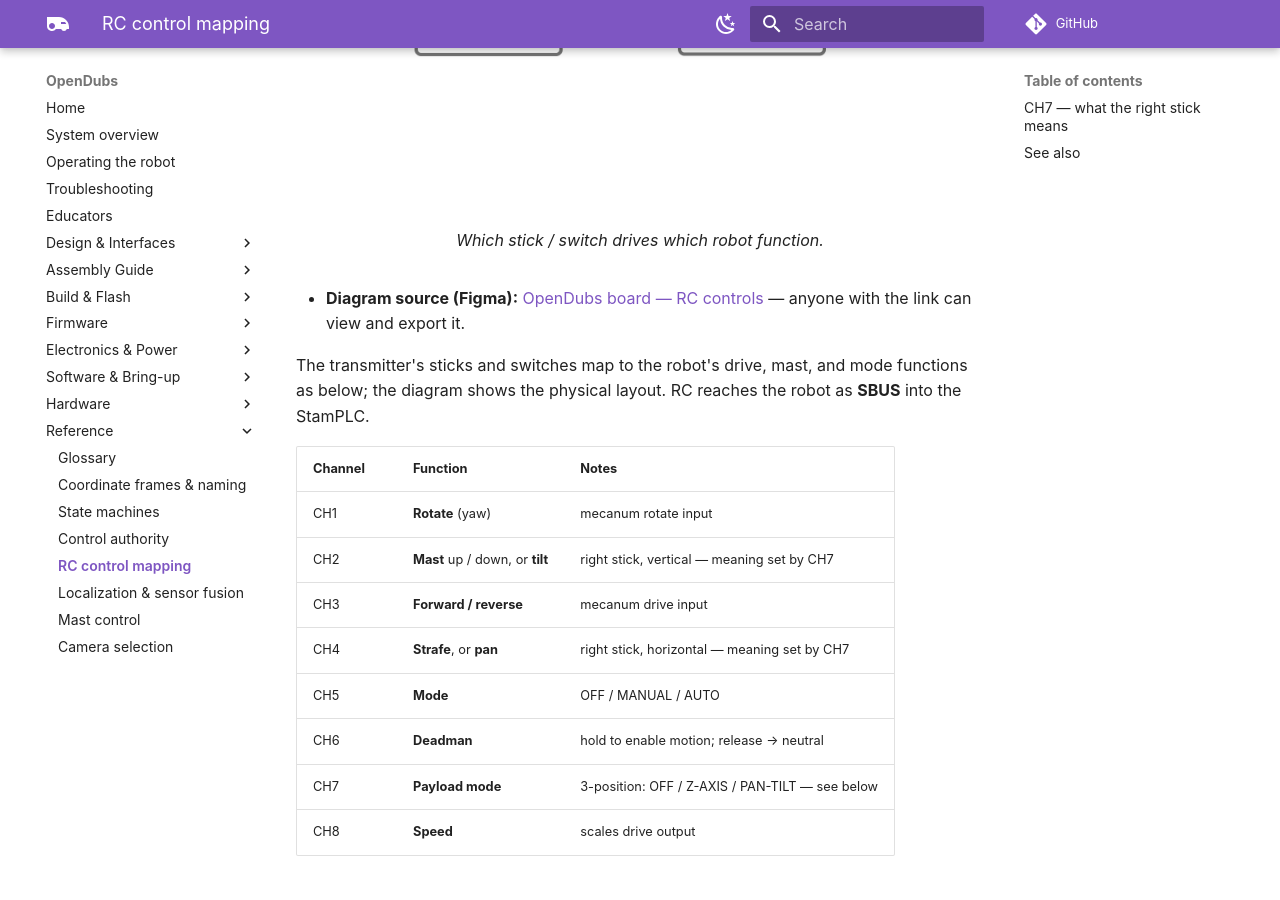
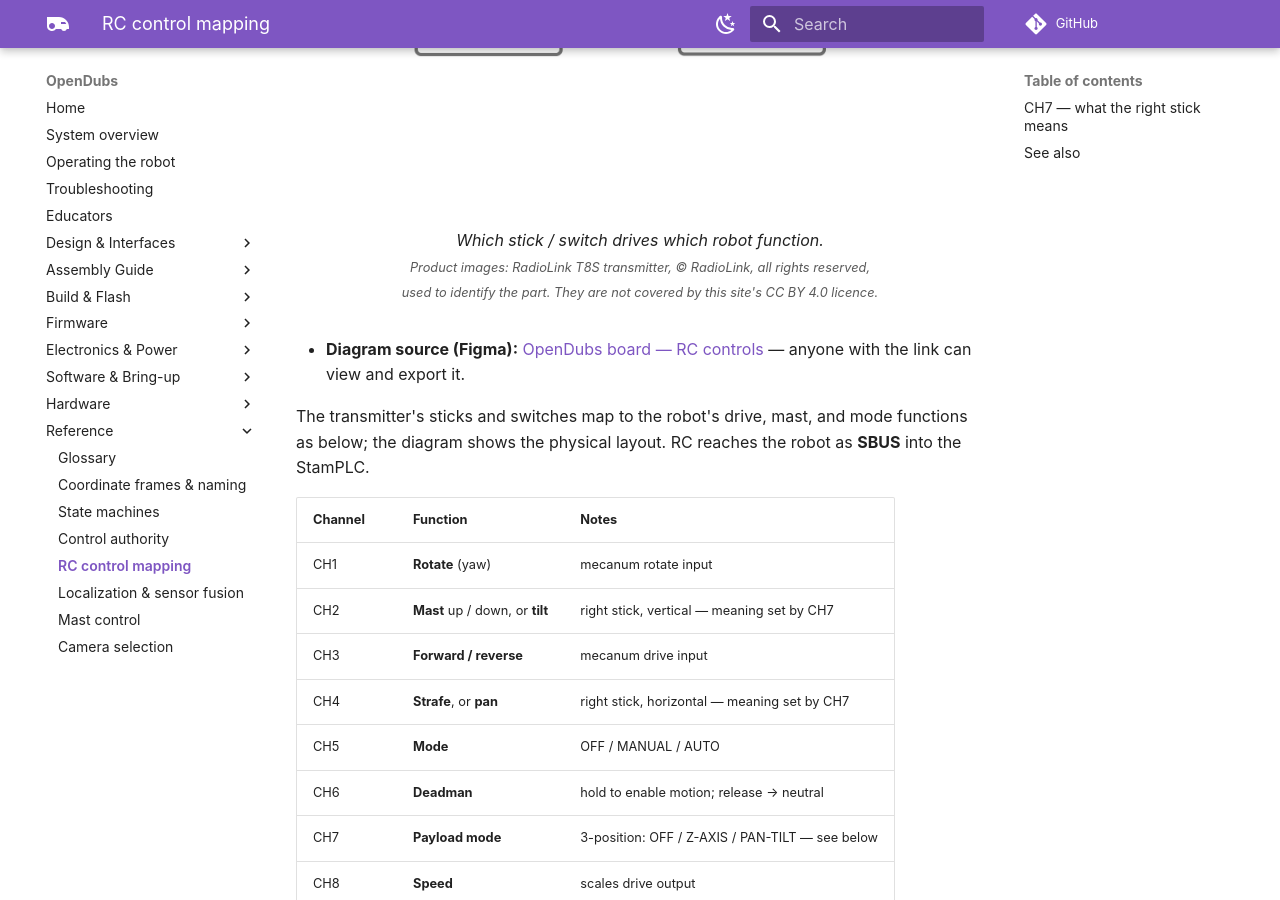
Before and after one commit to UW-Allen-School-Robotics/opendubs, an MkDocs documentation site: the page built from docs/rc-control-mapping.md, in a window 1280 px wide and 900 px high, scrolled down 640 px. Built offline with MkDocs 1.6.1 and Material for MkDocs 9.7.7, drawn with Linux system fonts in a browser that asks for light colours; comment, search, counter and statistics services are not loaded.

Commit message:
docs: credit the vendor product images in three diagrams
The RC transmitter and receiver diagrams are built on RadioLink's product
images, and the OTOS harness diagram on SparkFun's and Adafruit's product
photos. Each caption now names the source and its terms, and says the images
are not covered by the site's CC BY 4.0 licence.

Co-Authored-By: Claude Opus 5.5 <noreply@anthropic.com>

```diff
--- a/docs/rc-control-mapping.md
+++ b/docs/rc-control-mapping.md
@@ -2,7 +2,7 @@
 
 <figure markdown="span">
   ![RC transmitter control mapping](assets/diagrams/rc-control-mapping.png)
-  <figcaption>Which stick / switch drives which robot function.</figcaption>
+  <figcaption>Which stick / switch drives which robot function.<br><small>Product images: RadioLink T8S transmitter, © RadioLink, all rights reserved, used to identify the part. They are not covered by this site's CC BY 4.0 licence.</small></figcaption>
 </figure>
 
 - **Diagram source (Figma):** [OpenDubs board — RC controls](https://www.figma.com/board/LVbgJwMKO65TARF3m6v7I6/OpenDubs?node-id=2-83) — anyone with the link can view and export it.
```
Also changed, not shown: docs/operating.md (+1 -1 lines), 2 other files.
